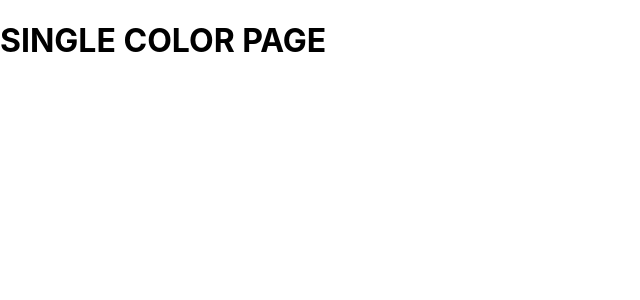
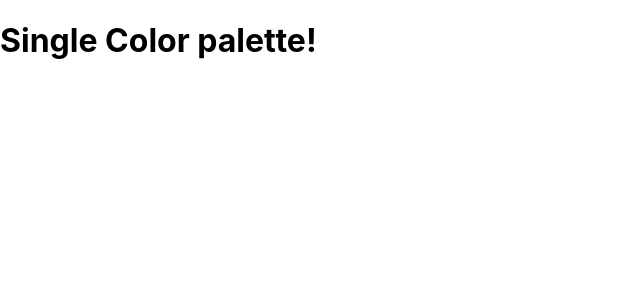
Before and after one commit to Catravine/color-palette-app, a React (Create React App) app: page /palette/flat-ui-colors-american/americanriver in a window 1280 px wide. Shown: the top 300 px of the page, without its empty margins (0-640 px from the left). Built offline with nearby package versions, Linux system fonts and the light colour scheme.

Commit message:
properly formed links for the single color palettes

```diff
--- a/src/App.js
+++ b/src/App.js
@@ -2,6 +2,7 @@
 import { Route, Routes } from 'react-router-dom';
 import Palette from './Palette';
 import PaletteList from './PaletteList';
+import SingleColorPalette from './SingleColorPalette';
 
 function App() {
 
@@ -17,7 +18,7 @@
       />
       <Route
         path="/palette/:paletteId/:colorId"
-        element={<h1>SINGLE COLOR PAGE</h1>}
+        element={<SingleColorPalette/ >}
       />
     </Routes>
   );
--- a/src/ColorBox.js
+++ b/src/ColorBox.js
@@ -17,7 +17,7 @@
 }
 
   render() {
-    const {name, background} = this.props;
+    const {name, background, moreUrl } = this.props;
     const {copied} = this.state;
     return (
       <CopyToClipboard text={background} onCopy={this.changeCopyState}>
@@ -33,7 +33,7 @@
             </div>
             <button className="copy-button">Copy</button>
           </div>
-          <Link to='/' onClick={e => e.stopPropagation()}>
+          <Link to={moreUrl} onClick={e => e.stopPropagation()}>
             <span className="see-more">More</span>
           </Link>
         </div>
--- a/src/Palette.js
+++ b/src/Palette.js
@@ -32,7 +32,12 @@
   const { colors, paletteName, emoji } = paletteData;
 
   const colorBoxes = colors[level].map((color) => {
-    return <ColorBox background={color[format]} name={color.name} key={color.id} />
+    return <ColorBox
+      background={color[format]}
+      name={color.name}
+      key={color.id}
+      moreUrl={`/palette/${id}/${color.id}`}
+    />
   });
 
   return (
--- /dev/null
+++ b/src/SingleColorPalette.js
@@ -0,0 +1,13 @@
+import React, { Component } from 'react';
+
+class SingleColorPalette extends Component {
+  render() {
+    return (
+      <div>
+        <h1>Single Color palette!</h1>
+      </div>
+    )
+  }
+}
+
+export default SingleColorPalette;
```
